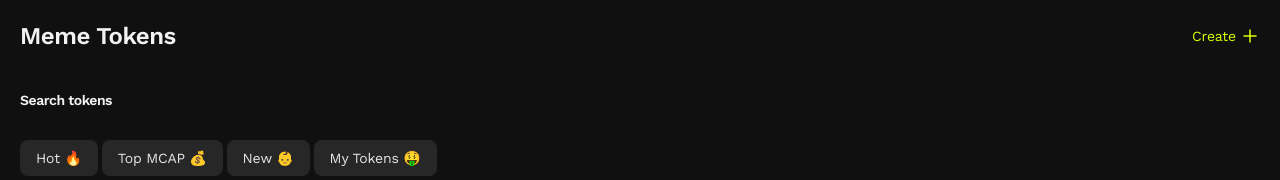
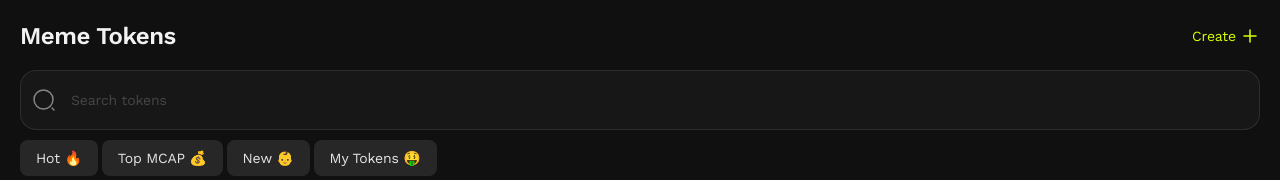
Before and after one commit to cyberfin-xyz/dagi-hack, a React (Create React App) app: page / in a window 1280 px wide. Shown: the top 180 px of the page. Built offline with nearby package versions, Linux system fonts and the light colour scheme.

Commit message:
added search input

```diff
--- /dev/null
+++ b/src/components/SearchField/SearchField.tsx
@@ -0,0 +1,47 @@
+import React, { useEffect, useRef } from "react";
+
+import {
+    SearchContainer,
+    StyledInput,
+    SearchIconWrapper,
+} from "./styles";
+
+interface IProps {
+    value: string;
+    onChange: (arg: any) => void;
+    placeholder?: string;
+    withFocus?: boolean
+}
+
+const SearchField = ({ value, onChange, withFocus = false, placeholder = '' }: IProps) => {
+    const inputRef = useRef<HTMLInputElement>(null);
+    const handleInput = (e: any) => onChange(e.target.value);
+
+    useEffect(() => {
+        if (withFocus && inputRef.current) inputRef.current.focus();
+    }, []);
+
+    return <SearchContainer>
+        <SearchIconWrapper>
+            <SearchIcon />
+        </SearchIconWrapper>
+        <StyledInput
+            type="search"
+            value={value}
+            onChange={handleInput}
+            ref={inputRef}
+            placeholder={placeholder}
+            id="input"
+            autoComplete="off"
+        />
+    </SearchContainer>
+}
+
+export default SearchField;
+
+const SearchIcon = () => <svg xmlns="http://www.w3.org/2000/svg" width="24" height="24" viewBox="0 0 24 24" fill="none">
+    <path
+        d="M11.5 21C16.7467 21 21 16.7467 21 11.5C21 6.25329 16.7467 2 11.5 2C6.25329 2 2 6.25329 2 11.5C2 16.7467 6.25329 21 11.5 21Z"
+        stroke="#F2F2F2" stroke-width="1.5" stroke-linecap="round" stroke-linejoin="round" />
+    <path d="M22 22L20 20" stroke="#F2F2F2" stroke-width="1.5" stroke-linecap="round" stroke-linejoin="round" />
+</svg>
--- /dev/null
+++ b/src/components/SearchField/index.ts
@@ -0,0 +1,3 @@
+import SearchField from './SearchField';
+
+export default SearchField;
--- /dev/null
+++ b/src/components/SearchField/styles.ts
@@ -0,0 +1,60 @@
+import styled from 'styled-components';
+
+export const SearchContainer = styled.div`
+    position: relative;
+    width: 100%;
+    min-height: 60px;
+    display: flex;
+    align-items: center;
+`;
+
+export const SearchIconWrapper = styled.div`
+  position: absolute;
+  left: 12px;
+  display: flex;
+  align-items: center;
+  pointer-events: none;
+  opacity: 0.5;
+`;
+
+export const StyledInput = styled.input`
+  all: unset;
+  display: flex;
+  padding: 18px 16px 18px 50px;
+  justify-content: space-between;
+  align-items: center;
+  align-self: stretch;
+  border-radius: 16px;
+  border: 1px solid rgba(242, 242, 242, 0.10);
+  background: rgba(255, 255, 255, 0.03);
+
+  width: 100%;
+  cursor: text;
+  text-align: left;
+
+  color: #F2F2F2;
+  font-family: "WorkSans";
+  font-size: 14px;
+  font-style: normal;
+  font-weight: 400;
+  line-height: 20px;
+  letter-spacing: -0.14px;
+
+  &::placeholder {
+    opacity: 0.5;
+  }
+
+  &::-webkit-search-cancel-button {
+    -webkit-appearance: none;
+    appearance: none;
+  }
+
+  &::-ms-clear {
+    display: none;
+    width: 0;
+    height: 0;
+  }
+
+  //&:hover {
+  //}
+`;
--- a/src/pages/Main/Main.tsx
+++ b/src/pages/Main/Main.tsx
@@ -1,4 +1,4 @@
-import React from 'react';
+import React, { useEffect, useState } from 'react';
 import { observer } from 'mobx-react'
 import StoreContext from '@store/RootStore'
 import { StyledFilterItem, StyledFiltersInner, StyledFiltersWrapper, StyledPageHeader, StyledPageInner, StyledRecentCreateItem, StyledRecentCreateWrapper, StyledSearchWrapper } from './styles';
@@ -7,11 +7,35 @@ import { useNavigate } from 'react-router-dom';
 import Paragraph from '@components/Paragraph';
 import { PlusIconComp } from '@assets/images';
 import { ROUTES } from '../../routes';
+import useDebounce from '@utils/useDebounce';
+import SearchField from '@components/SearchField';
 
 const Main = () => {
 	const { MainStore } = StoreContext();
 
 	const navigate = useNavigate();
+
+	const [searchText, setSearchText] = useState('');
+	const debouncedSearchText = useDebounce(searchText, 300);
+	const [requestState, setRequestState] = useState('');
+	const handleSearchChange = (value: string) => setSearchText(value);
+
+	useEffect(() => {
+		const makeRequest = async () => {
+			if (debouncedSearchText) {
+				//TODO АРІ call
+				setRequestState(`Searching for ${debouncedSearchText}...`);
+				setTimeout(() => {
+					setRequestState(`Results for ${debouncedSearchText}`);
+				}, 1000);
+			} else {
+				setRequestState('');
+			}
+		};
+
+		makeRequest();
+	}, [debouncedSearchText]);
+
 
 	return (
 		<>
@@ -36,9 +60,16 @@ const Main = () => {
 				</StyledPageHeader>
 
 				<StyledSearchWrapper>
-					<Paragraph color={'#F2F2F2'} fontFamily={'WorkSans-SemiBold'} fontSize={'14px'} lineHeight={'20px'} customStyle={{ letterSpacing: '-0.48px' }}>
+					{/* <Paragraph color={'#F2F2F2'} fontFamily={'WorkSans-SemiBold'} fontSize={'14px'} lineHeight={'20px'} customStyle={{ letterSpacing: '-0.48px' }}>
 						Search tokens
-					</Paragraph>
+					</Paragraph> */}
+
+					<SearchField
+						value={searchText}
+						onChange={handleSearchChange}
+						placeholder={'Search tokens'}
+						withFocus
+					/>
 				</StyledSearchWrapper>
 
 				<StyledFiltersWrapper>
--- /dev/null
+++ b/src/utils/useDebounce.ts
@@ -0,0 +1,21 @@
+import React, { useState, useEffect } from 'react';
+
+export default function useDebounce(value: any, delay: any) {
+	const [debouncedValue, setDebouncedValue] = useState(value);
+
+	useEffect(
+		() => {
+			const handler = setTimeout(() => {
+				setDebouncedValue(value);
+			}, delay);
+
+			return () => {
+				clearTimeout(handler);
+			};
+		},
+
+		[value]
+	);
+
+	return debouncedValue;
+}
```
